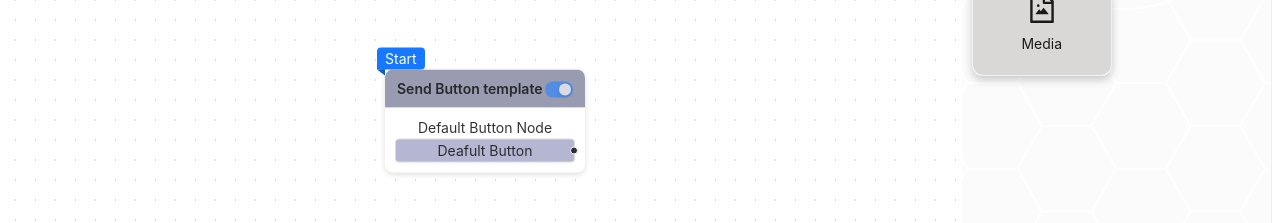
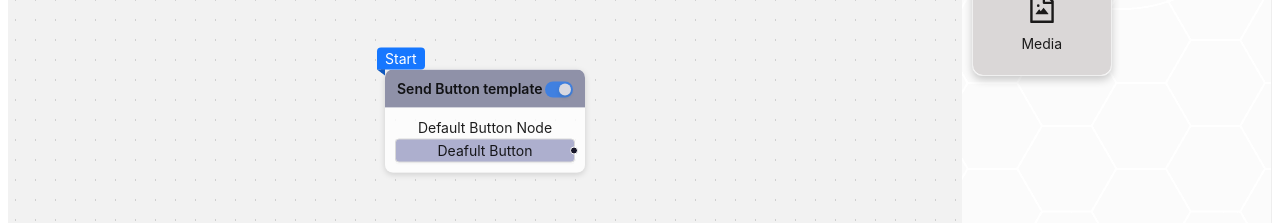
Before and after one commit to sanjanapansara/RCS-FLOW, a React (Vite) app in the folder rcs-flow/: page / in a window 1280 px wide. Shown: the part 279-502 px from the top of the page. Built offline with nearby package versions, Linux system fonts and the light colour scheme.

Commit message:
richcard node design changes

```diff
--- a/rcs-flow/src/App.jsx
+++ b/rcs-flow/src/App.jsx
@@ -512,7 +512,7 @@ const DnDFlow = () => {
             )}
           </NodeToolbar>
           <Controls />
-          <Background />
+          <Background style={{background:"#f2f2f2"}} color="#999999" />
         </ReactFlow>
       </div>
       {renderSidebar()}
--- a/rcs-flow/src/component/nodes/ButtonNode.jsx
+++ b/rcs-flow/src/component/nodes/ButtonNode.jsx
@@ -54,7 +54,7 @@ const ButtonNode = ({ data, selected }) => {
               padding: "0px",
               boxShadow: "0 2px 6px rgba(0,0,0,0.15)",
               border: selected ? "1px solid #8f91a8" : "none",
-              opacity:"0.9"
+              background: "rgba(255, 255, 255, 0.8)",
             }}
           >
              <center>
@@ -137,7 +137,7 @@ const ButtonNode = ({ data, selected }) => {
             padding: "0px",
             boxShadow: "0 2px 6px rgba(0,0,0,0.15)",
             border: selected ? "1px solid #ADB3E8" : "none",
-            opacity:"0.9"
+            background: "rgba(255, 255, 255, 0.8)",
           }}
         >
           {enabled && (
--- a/rcs-flow/src/component/nodes/MediaNode.jsx
+++ b/rcs-flow/src/component/nodes/MediaNode.jsx
@@ -47,7 +47,7 @@ function MediaNode({ data, selected }) {
               borderRadius: 10,
               boxShadow: "0 2px 6px rgba(0,0,0,0.15)",
               border: selected ? "1px solid #CACACA" : "none",
-              opacity:"0.9"
+              background: "rgba(255, 255, 255, 0.8)",
             }}
           >
             {alldata?.data?.isStartNode ? (
--- a/rcs-flow/src/component/nodes/RichcardCarouselNode.jsx
+++ b/rcs-flow/src/component/nodes/RichcardCarouselNode.jsx
@@ -23,6 +23,7 @@ function RichcardCarouselNode({ data, selected }) {
   const id = data.id;
   const nodes = useSelector((state) => state.nodes.nodes);
   const alldata = nodes?.find((element) => element?.id === id);
+  console.log("alldata",alldata);
   const defaultCards = [
     {
       title: "Card Title",
@@ -43,11 +44,10 @@ function RichcardCarouselNode({ data, selected }) {
       ? alldata?.data?.richCardCarousels?.cards
       : defaultCards;
 
-  const getImageWidth = (size) => {
-    if (size === "short") return 80;
-    if (size === "medium") return 120;
-    if (size === "tall") return 180;
-    return 150;
+  const getImageWidth = () => {
+    if (alldata?.data?.cardWidth == "0") return 120;
+    if (alldata?.data?.cardWidth == "1") return 170;
+    return 120;
   };
 
   const getCardStyle = (size) => {
@@ -65,7 +65,7 @@ function RichcardCarouselNode({ data, selected }) {
   console.log("card size-->",cardsToShow);
 
 
-  const cardStyle = getCardStyle();
+  // const cardStyle = getCardStyle();
 
   return (
     <ConfigProvider
@@ -81,15 +81,16 @@ function RichcardCarouselNode({ data, selected }) {
       <Card
         title={alldata?.data?.templateName || "Richcard Carousels"}
         size="small"
+
         extra={<Switch size="small" />}
-        bodyStyle={{ padding: cardStyle.padding }}
+        bodyStyle={{ padding:"15px" }}
         style={{
-          // width: 1700,
+
           padding: "0px",
           marginBottom: "10px",
           boxShadow: "0 2px 6px rgba(0,0,0,0.15)",
           border: selected ? "1px solid #dbd3de" : "none",
-          opacity:"0.9"
+          background: "rgba(255, 255, 255, 0.8)",
         }}
       >
         {alldata?.data?.isStartNode && (
@@ -109,7 +110,7 @@ function RichcardCarouselNode({ data, selected }) {
                 display: "flex",
                 flexDirection: "column",
                 alignItems: "center",
-                // width: "100%",
+                width:getImageWidth(),
                 border: "1px solid #d9d9d9",
                 borderRadius: "8px",
                 padding: "15px",
@@ -119,7 +120,7 @@ function RichcardCarouselNode({ data, selected }) {
               <Handle type="target" position={Position.Left} />
               <Typography.Title
                 level={5}
-                style={{ margin: "0 0 10px", textAlign: "center",fontSize:cardStyle.fontSize }}
+                style={{ margin: "0 0 10px", textAlign: "center", }}
               >
                 {card?.title || "Card Title"}
               </Typography.Title>
@@ -129,7 +130,6 @@ function RichcardCarouselNode({ data, selected }) {
                   textAlign: "center",
                   whiteSpace: "pre-wrap",
                   marginBottom: "10px",
-                  fontSize: cardStyle.description,
                 }}
               >
                 {card?.description
--- a/rcs-flow/src/component/nodes/RichcardNode.jsx
+++ b/rcs-flow/src/component/nodes/RichcardNode.jsx
@@ -17,6 +17,7 @@ import {
   Image as AntdImage,
   Image,
 } from "antd";
+import Meta from "antd/es/card/Meta";
 import React, { useEffect } from "react";
 import { useSelector } from "react-redux";
 
@@ -27,17 +28,40 @@ function RichcardNode({ data, selected }) {
 
   const alldata = nodes.find((item) => item.id === id);
 
-
   const getCardStyle = () => {
     switch (alldata?.data?.size) {
       case "short":
-        return { height: 120, fontSize: 10,description: 8, padding: 8, imageWidth: 80 };
+        return {
+          height: 120,
+          fontSize: 10,
+          description: 8,
+          padding: 8,
+          imageWidth: 150,
+        };
       case "medium":
-        return { height: 160, fontSize: 16, description: 12,padding: 12, imageWidth: 120 };
+        return {
+          height: 160,
+          fontSize: 16,
+          description: 12,
+          padding: 12,
+          imageWidth: 180,
+        };
       case "tall":
-        return { height: 200, fontSize: 22,description: 14, padding: 16, imageWidth: 180 };
+        return {
+          height: 200,
+          fontSize: 22,
+          description: 14,
+          padding: 16,
+          imageWidth: 200,
+        };
       default:
-        return { height: 180, fontSize: 16,description: 12, padding: 10, imageWidth: 150 };
+        return {
+          height: 180,
+          fontSize: 16,
+          description: 12,
+          padding: 10,
+          imageWidth: 180,
+        };
     }
   };
 
@@ -67,49 +91,17 @@ function RichcardNode({ data, selected }) {
         size="small"
         bodyStyle={{ padding: cardStyle.padding }}
         style={{
-            // width: 200,
-            // height:cardStyle.height,
           padding: "0px",
           boxShadow: "0 2px 6px rgba(0,0,0,0.15)",
           border: selected ? "1px solid #d4dfd3" : "none",
-            opacity:"0.9"
-          }}
-        >
-          <div
-            style={{
-              display: "flex",
-              flexDirection: "column",
-              alignItems: "center",
-              border: "1px solid #d9d9d9",
-              borderRadius: "8px",
-              padding: "13.1px",
-              backgroundColor: "#f9f9f9",
+          background: "rgba(255, 255, 255, 0.8)", // Apply opacity only to the card background
         }}
       >
         <Handle type="target" position={Position.Left} />
-            <Typography.Title
-              level={5}
-              style={{ margin: "0 0 0px", textAlign: "center",fontSize:cardStyle.fontSize }}
-            >
-              <strong>{alldata?.data?.label ?? "Richcard"}</strong>
-            </Typography.Title>
-            <Typography.Text
-              style={{
-                textAlign: "center",
-                whiteSpace: "pre-wrap",
-                marginBottom: "10px",
-                fontSize:cardStyle.description,
-              }}
-            >
-              {alldata?.data.description
-                ? alldata?.data.description.split("\n").map((line, index) => (
-                    <span key={index}>
-                      {line}
-                      <br />
-                    </span>
-                  ))
-                : "Card description"}
-            </Typography.Text>
+        <Card
+          bodyStyle={{ padding: "10px" }}
+          width="68%"
+          cover={
             <Image
               style={{
                 marginBottom: "10px",
@@ -123,6 +115,22 @@ function RichcardNode({ data, selected }) {
                 "https://images.ctfassets.net/hrltx12pl8hq/28ECAQiPJZ78hxatLTa7Ts/2f695d869736ae3b0de3e56ceaca3958/free-nature-images.jpg?fit=fill&w=1200&h=630"
               }
             />
+          }
+        >
+          <Meta
+            title={alldata?.data?.label ?? "Richcard"}
+            description={
+              alldata?.data.description
+                ? alldata?.data.description.split("\n").map((line, index) => (
+                    <span key={index}>
+                      {line}
+                      <br />
+                    </span>
+                  ))
+                : "Card description"
+            }
+          />
+          <br />
           {alldata?.data?.actions?.length > 0 ? (
             alldata.data.actions.map((btn, i) => (
               <Button
@@ -133,7 +141,7 @@ function RichcardNode({ data, selected }) {
                   background: "#adafce",
                   color: "black",
                   marginBottom: 5,
-                    fontSize:cardStyle.fontSize,
+                  fontSize: cardStyle.fontSize,
                 }}
                 icon={
                   <>
@@ -145,7 +153,7 @@ function RichcardNode({ data, selected }) {
                   </>
                 }
               >
-                  {btn.type === "quick" && (
+                {btn?.type === "quick" && (
                   <Handle
                     type="source"
                     position={Position.Right}
@@ -171,9 +179,107 @@ function RichcardNode({ data, selected }) {
               <Typography.Text>Default Button</Typography.Text>
             </Button>
           )}
-          </div>
         </Card>
+        {/* <div
+          style={{
+            display: "flex",
+            flexDirection: "column",
+            alignItems: "center",
+            border: "1px solid #d9d9d9",
+            borderRadius: "8px",
+            padding: "13.1px",
+            backgroundColor: "#f9f9f9",
+          }}
+        >
+          <Image
+            style={{
+              marginBottom: "10px",
+              borderRadius: "4px",
+            }}
+            preview={false}
+            width={cardStyle.imageWidth}
+            alt="example"
+            src={
+              alldata?.data?.mediaUrl ||
+              "https://images.ctfassets.net/hrltx12pl8hq/28ECAQiPJZ78hxatLTa7Ts/2f695d869736ae3b0de3e56ceaca3958/free-nature-images.jpg?fit=fill&w=1200&h=630"
+            }
+          />
+          <Typography.Title
+            level={5}
+            style={{
+              margin: "0 0 0px",
+              textAlign: "center",
+              fontSize: cardStyle.fontSize,
+            }}
+          >
+            <strong>{alldata?.data?.label ?? "Richcard"}</strong>
+          </Typography.Title>
+          <Typography.Text
+            style={{
+              marginBottom: "10px",
+              fontSize: cardStyle.description,
+            }}
+          >
+            {alldata?.data.description
+              ? alldata?.data.description.split("\n").map((line, index) => (
+                  <span key={index}>
+                    {line}
+                    <br />
+                  </span>
+                ))
+              : "Card description"}
+          </Typography.Text>
 
+          {alldata?.data?.actions?.length > 0 ? (
+            alldata.data.actions.map((btn, i) => (
+              <Button
+                key={i}
+                size="small"
+                block
+                style={{
+                  background: "#adafce",
+                  color: "black",
+                  marginBottom: 5,
+                  fontSize: cardStyle.fontSize,
+                }}
+                icon={
+                  <>
+                    {btn?.type === "quick" && <MessageOutlined />}
+                    {btn?.type === "call" && <PhoneOutlined />}
+                    {btn?.type === "url" && <LinkOutlined />}
+                    {btn?.type === "location" && <EnvironmentOutlined />}
+                    {btn?.type === "calendar" && <CalendarOutlined />}
+                  </>
+                }
+              >
+                {btn?.type === "quick" && (
+                  <Handle
+                    type="source"
+                    position={Position.Right}
+                    isConnectable={true}
+                  />
+                )}
+                <Typography.Text>
+                  {btn?.title ?? "Default Button"}
+                </Typography.Text>
+              </Button>
+            ))
+          ) : (
+            <Button
+              size="small"
+              block
+              style={{ background: "#adafce", color: "black" }}
+            >
+              <Handle
+                type="source"
+                position={Position.Right}
+                isConnectable={true}
+              />
+              <Typography.Text>Default Button</Typography.Text>
+            </Button>
+          )}
+        </div> */}
+      </Card>
     </ConfigProvider>
   );
 }
--- a/rcs-flow/src/component/nodes/TextNode.jsx
+++ b/rcs-flow/src/component/nodes/TextNode.jsx
@@ -47,7 +47,7 @@ const TextNode = ({ data, selected }) => {
               borderRadius: 10,
               boxShadow: "0 2px 6px rgba(0,0,0,0.15)",
               border: selected ? "1px solid #D1AFAF" : "none",
-              opacity:"0.9"
+              background: "rgba(255, 255, 255, 0.8)",
             }}
           >
               {alldata?.data?.isStartNode ? (
--- a/rcs-flow/src/component/sidebar/RichCardCarouselSidebar.jsx
+++ b/rcs-flow/src/component/sidebar/RichCardCarouselSidebar.jsx
@@ -51,8 +51,20 @@ function RichCardCarouselSidebar({
   const [imageUrl, setImageUrl] = useState(node?.data?.imageUrl || "");
   const [options, setOptions] = useState(
     alldata?.data?.richCardCarousels?.cards ?? [
-      { size: "medium", templateName: "", title: "Card 1", description: "", media: "" },
-      { size: "medium", templateName: "", title: "Card 2", description: "", media: "" },
+      {
+        size: "medium",
+        templateName: "",
+        title: "Card 1",
+        description: "",
+        media: "",
+      },
+      {
+        size: "medium",
+        templateName: "",
+        title: "Card 2",
+        description: "",
+        media: "",
+      },
     ]
   );
   console.log("options", options);
@@ -69,7 +81,7 @@ function RichCardCarouselSidebar({
           {
             id: 0,
             type: "quick",
-            title: "Card 1 Action Title",
+            title: "Card 1  Title",
             payload: "",
           },
         ],
@@ -84,7 +96,7 @@ function RichCardCarouselSidebar({
           {
             id: 0,
             type: "quick",
-            title: "Card 2 Action Title",
+            title: "Card 2  Title",
             payload: "",
           },
         ],
@@ -96,10 +108,11 @@ function RichCardCarouselSidebar({
   const [templateName, setTemplateName] = useState(
     node?.data?.templateName || ""
   );
-  const [messageName,setMessageName] = useState(
+  const [messageName, setMessageName] = useState(
     alldata?.data?.richCardCarousels?.cards[cardIndex]?.title ?? ""
   );
-  const [description,setDescription] = useState("");
+  const [description, setDescription] = useState("");
+  const [cardWidth, setCardWidth] = useState(0);
 
   useEffect(() => {
     const initValues = richCardCarousels?.cards?.[cardIndex]?.actions?.reduce(
@@ -256,7 +269,7 @@ function RichCardCarouselSidebar({
 
   const handleAddCardsTemplate = () => {
     if (options.length < 10) {
-      console.log("please selectP", options.length)
+      console.log("please selectP", options.length);
       const newCard = {
         size: value,
         templateName: "",
@@ -287,10 +300,6 @@ function RichCardCarouselSidebar({
       message.warning("Cannot add more than 10 cards");
     }
   };
-
-
-
-
 
   const addNewCard = () => {
     setRichCardCarousels((prev) => {
@@ -381,6 +390,14 @@ function RichCardCarouselSidebar({
   const handleCardChange = (newValue) => {
     setCardIndex(newValue);
   };
+
+  const handlecardwidth = (e) => {
+    const value = e.target.value;
+    setCardWidth(value);
+    const data = { selectedNode, value, key: "cardWidth" };
+    dispatch(setRichCardNodeCarousleData(data));
+  };
+
   return (
     <Layout>
       <Sider width="305px">
@@ -423,6 +440,38 @@ function RichCardCarouselSidebar({
                 value={templateName}
                 onChange={handleTemplateNameChange}
               />
+            </Form.Item>
+            <Form.Item
+              name={"rich_card_carousel_width"}
+              label="Width"
+              rules={[{ required: true, message: "Width is required" }]}
+            >
+              <Radio.Group
+                defaultValue={cardWidth}
+                size="small"
+                style={{ display: "flex", gap: 20 }}
+                onChange={(e)=>handlecardwidth(e)}
+              >
+                <div
+                  style={{
+                    border: "1px solid #D9D9D9",
+                    padding: "10px 15px",
+                    borderRadius: "8px",
+                  }}
+                >
+                  <Radio value={0}>{"small"}</Radio>
+                </div>
+
+                <div
+                  style={{
+                    border: "1px solid #D9D9D9",
+                    padding: "10px 15px",
+                    borderRadius: "8px",
+                  }}
+                >
+                  <Radio value={1}>{"medium"}</Radio>
+                </div>
+              </Radio.Group>
             </Form.Item>
             <Row>
               <Col md={24}>
```
Lines whose indentation alone changed are shown as unchanged.
